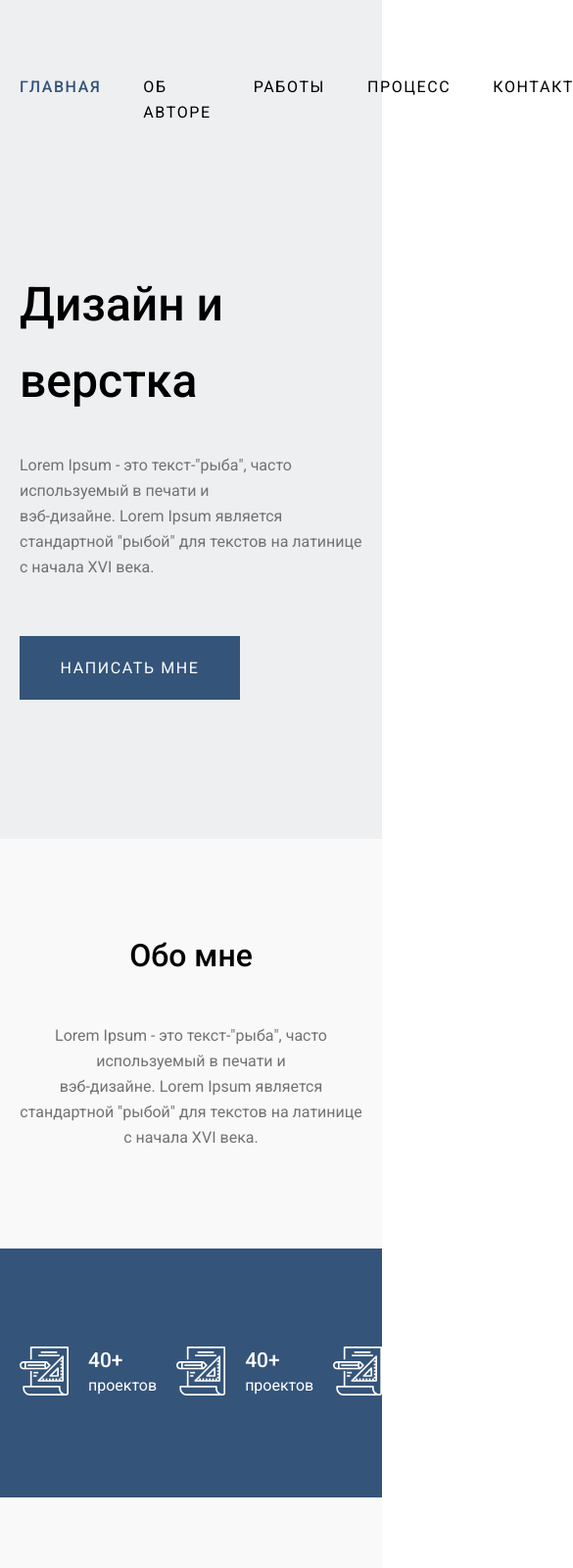
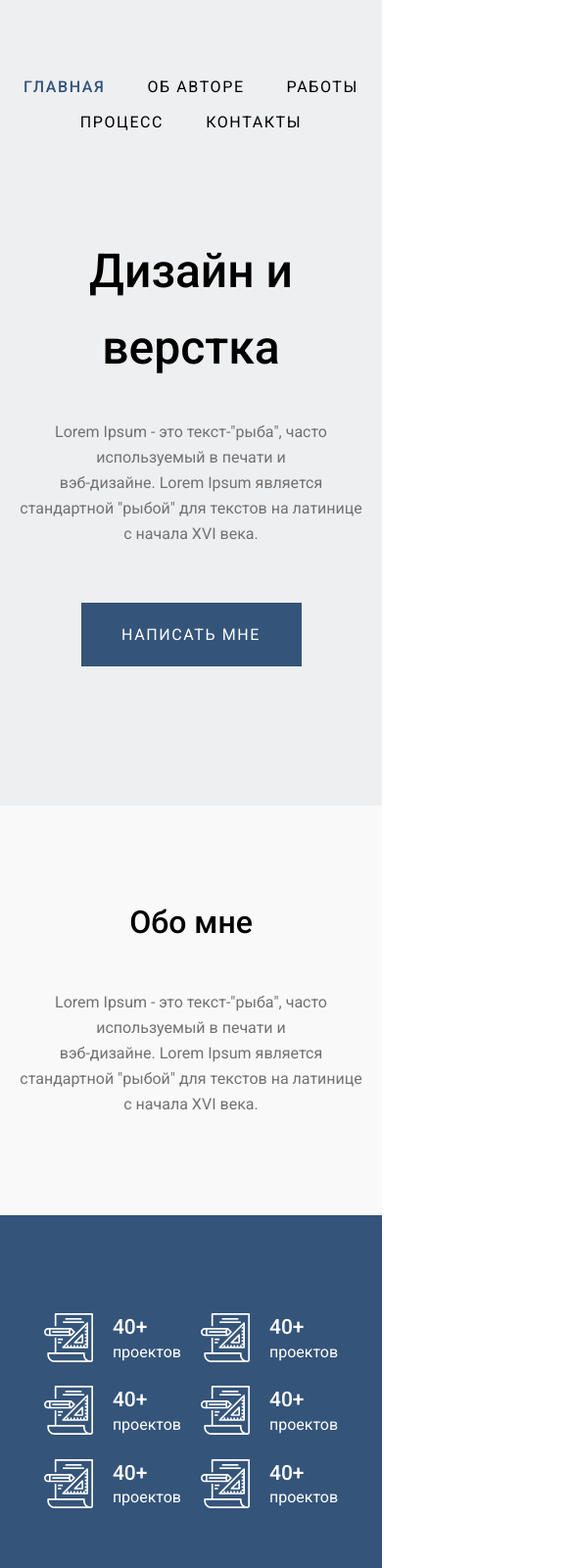
Before and after one commit to FomenkoAndrey/20230203_____simple-template, a plain HTML site: page index.html in a window 390 px wide. Shown: the top 1600 px of the page at 98% size, 585 px wide, since content can reach past the window. Drawn offline with Linux system fonts and the light colour scheme.

Commit message:
отзывчивость

```diff
--- a/assets/css/style.css
+++ b/assets/css/style.css
@@ -69,7 +69,8 @@ a {
 .navbar__list {
   list-style: none;
   display: flex;
-  gap: 43px;
+  flex-wrap: wrap;
+  gap: 10px 43px;
 }
 .navbar__link {
   line-height: var(--line-height-lg);
@@ -180,3 +181,41 @@ a {
   font-size: 13px;
   line-height: var(--line-height-lg);
 }
+
+@media (max-width: 1200px) {
+  .experience__container {
+    flex-wrap: wrap;
+  }
+  .process__video {
+    height: 500px;
+  }
+}
+@media (max-width: 992px) {
+  .experience__container {
+    justify-content: center;
+  }
+  .process__video {
+    height: 400px;
+  }
+}
+@media (max-width: 768px) {
+  .navbar {
+    margin-bottom: 100px;
+  }
+  .navbar__list {
+    justify-content: center;
+  }
+  .content {
+    text-align: center;
+    margin: auto;
+  }
+  .content__link {
+    margin: auto;
+  }
+  .process__video {
+    height: 300px;
+  }
+  .footer {
+    text-align: center;
+  }
+}
```
